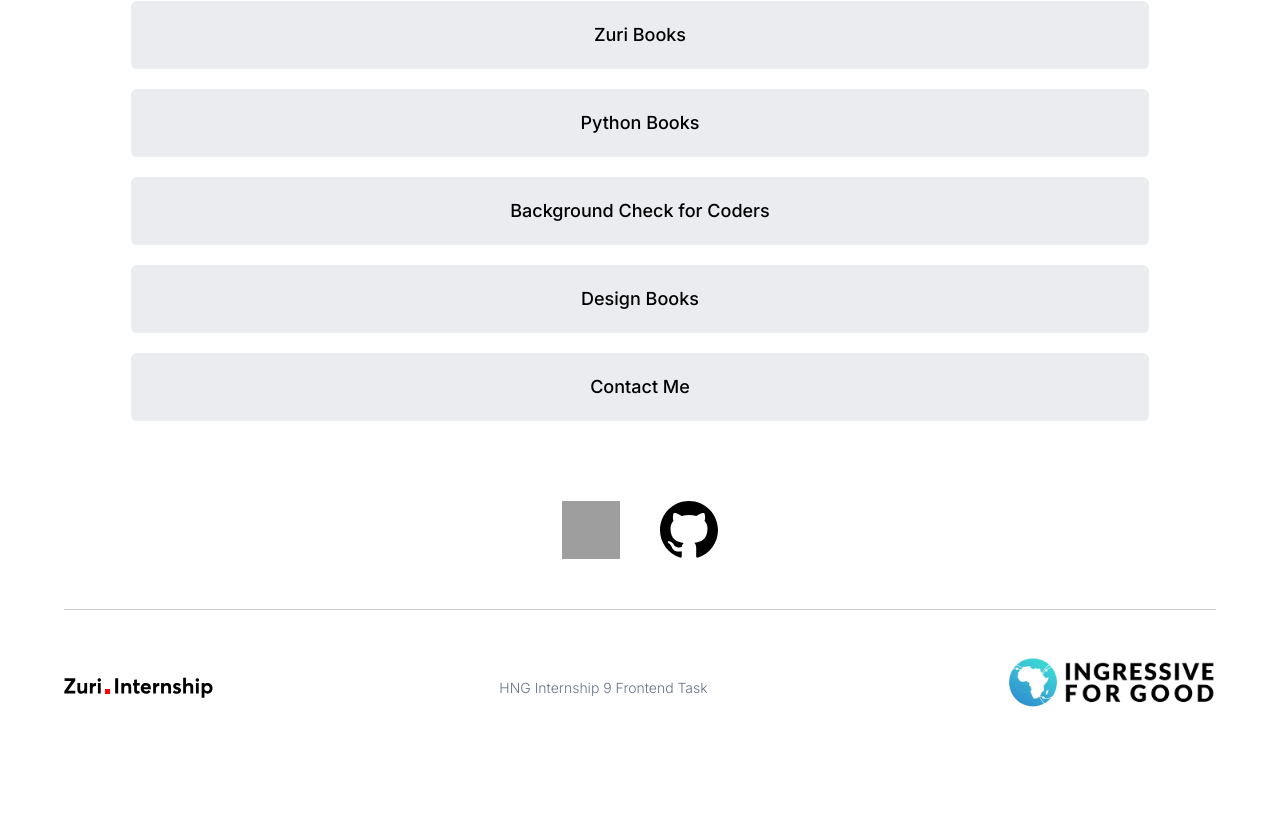
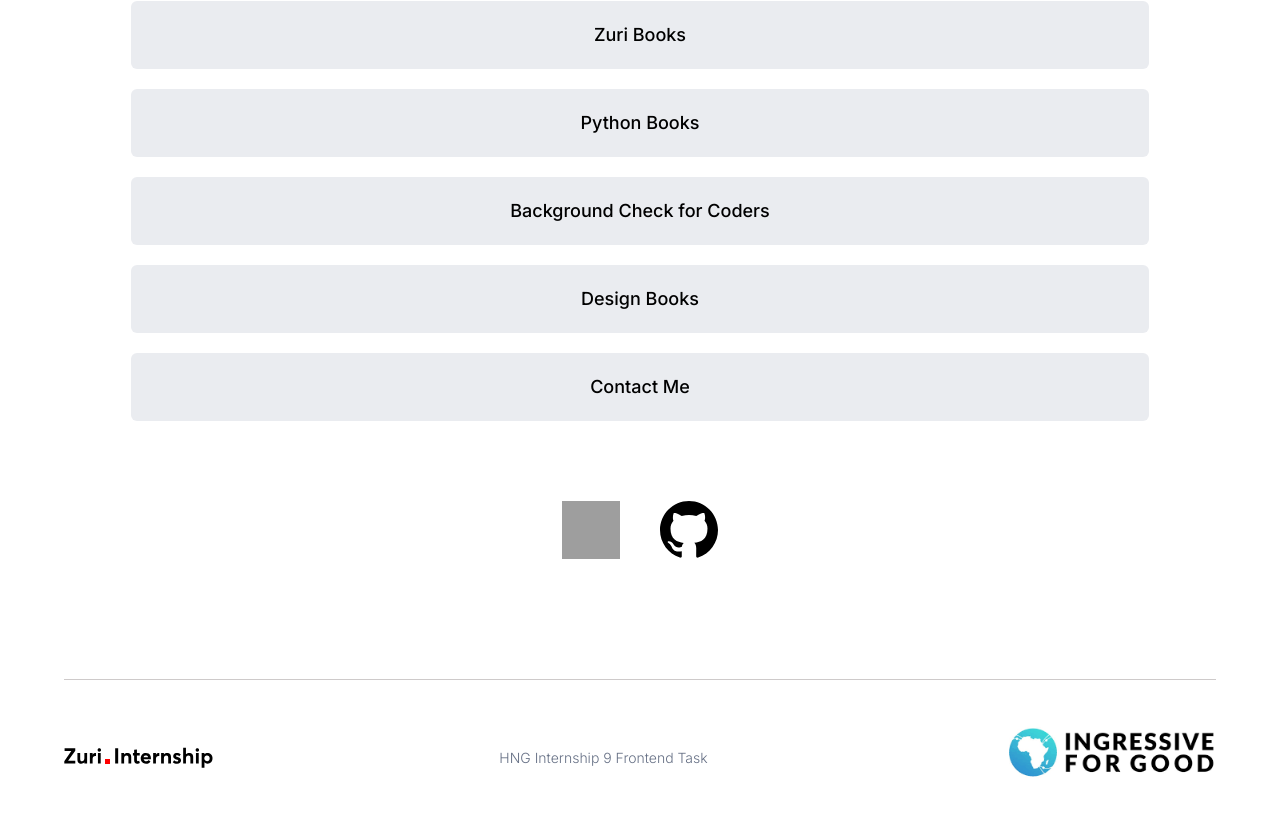
Before and after one commit to muhaj-dev/HNG-task-2, a React (Create React App) app: page / in a window 1280 px wide. Shown: the part 423-1238 px from the top of the page. Built offline with nearby package versions, Linux system fonts and the light colour scheme; grey boxes are pictures that could not be loaded.

Commit message:
chore: Deleting out redundant codes on the application

```diff
--- a/src/App.js
+++ b/src/App.js
@@ -2,16 +2,20 @@ import './App.css';
 import Home from './pages/Home';
 import { Routes, Route } from "react-router-dom";
 import Contact from './pages/Contact';
+import Footer from './Component/Footer';
 
 
 function App() {
   return (
-    <>
+    <div>
       <Routes>
           <Route path="/" element={<Home />} />
           <Route path="contact" element={<Contact />} />
       </Routes>
-    </>
+      <div className="w-[90%]  mx-auto">
+        <Footer />
+      </div>
+    </div>
   );
 }
 
--- a/src/Component/User.js
+++ b/src/Component/User.js
@@ -11,7 +11,6 @@ const User = () => {
       <Profileuser />
       <Link />
       <Social />
-      <Footer />
     </div>
   )
 }
--- a/src/pages/Contact.js
+++ b/src/pages/Contact.js
@@ -1,4 +1,3 @@
-
 import React,{useState} from "react";
 import validate from "../Component/Validate";
 import { useFormik } from "formik";
```
